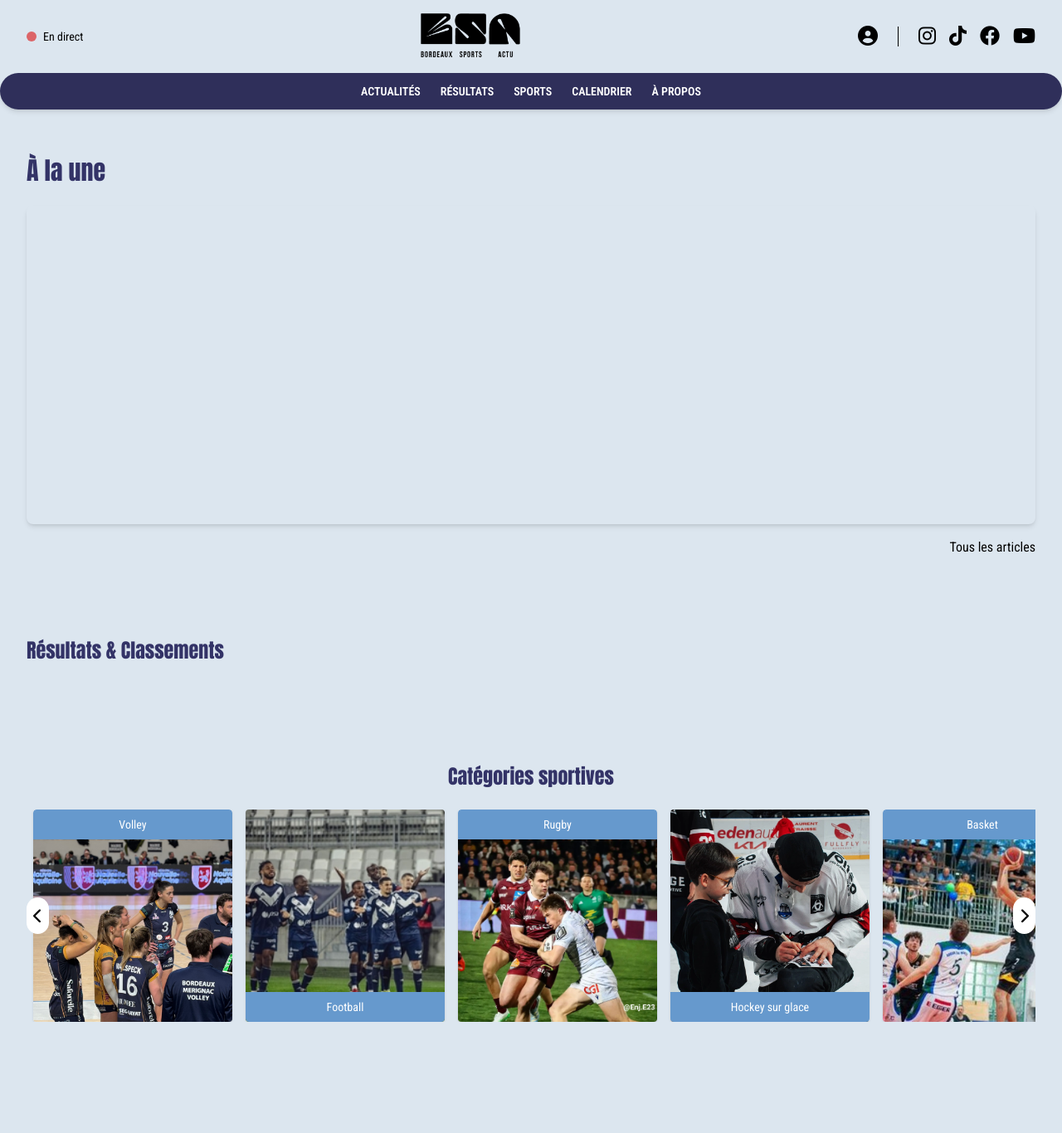
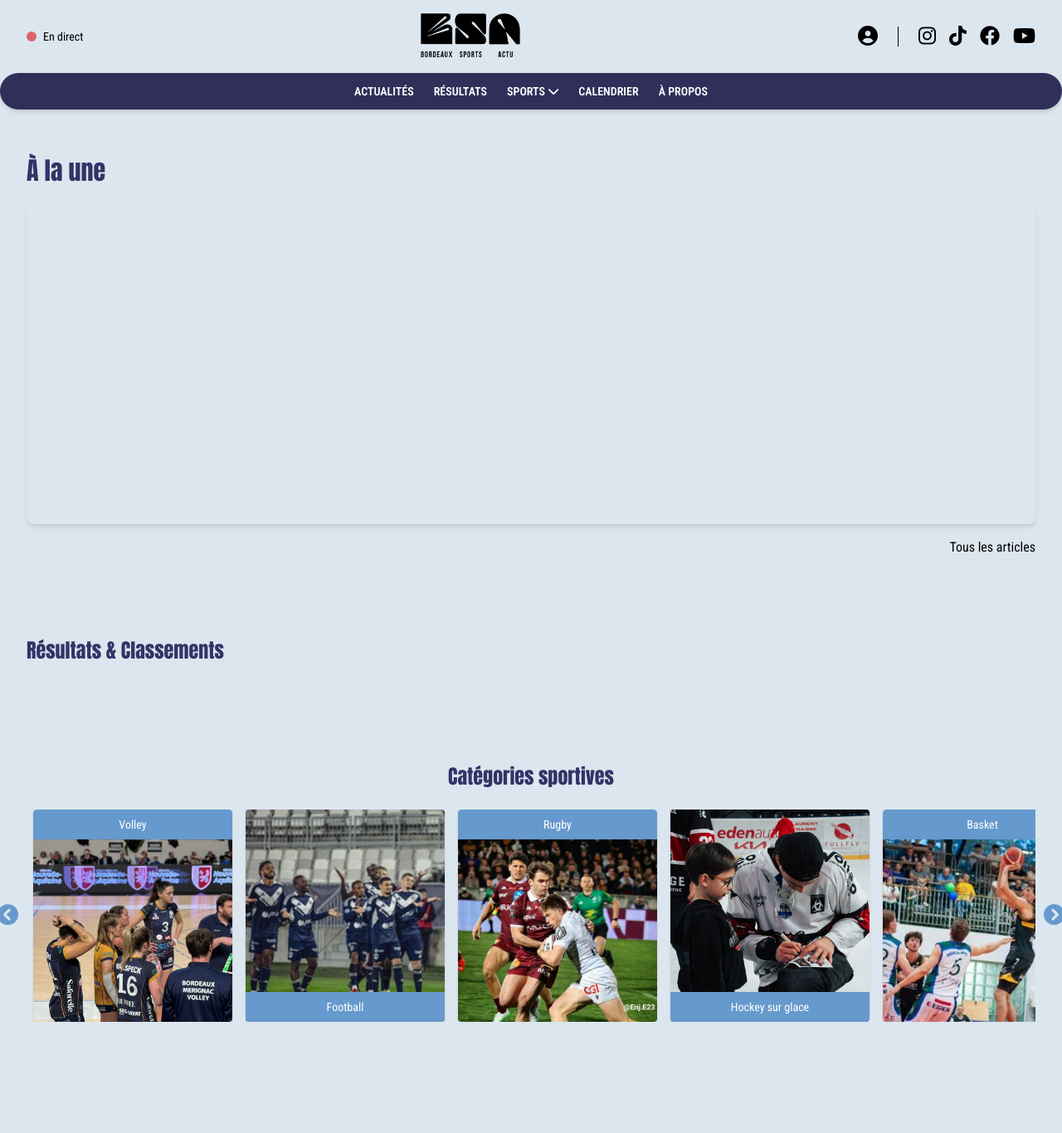
Before and after one commit to Vincent-Antoine/BordeauxSportsActu, a Symfony app: template templates/home/index.html.twig in a window 1280 px wide. Shown: the top 1366 px of the page at 83% size. Run offline with Twig, Linux system fonts and the light colour scheme; the template is opened without the code that fills it, so the values that code supplies are empty; style sheets or scripts are compiled from the project's sources; some libraries are stand-ins or nearby versions.

Commit message:
modification ressetage

```diff
--- a/tailwind.config.js
+++ b/tailwind.config.js
@@ -23,6 +23,9 @@ module.exports = {
         title: ['"Anton"', "cursive"],
         body: ['"Roboto Condensed"', "sans-serif"],
       },
+      inset: {
+        '-35': '-35px',
+      },
     },
   },
   plugins: [],
--- a/templates/article/index.html.twig
+++ b/templates/article/index.html.twig
@@ -185,7 +185,7 @@
                     <p class="text-gray-700 text-sm mt-2" x-text="article.content"></p>
                     <a
                         :href="article.link"
-                        class="inline-block mt-4 bg-blue-500 text-white text-sm px-4 py-2 rounded hover:bg-blue-600"
+                        class="inline-block mt-4 text-white text-sm px-4 py-2 rounded hover:bg-blue-600  text-[#669acc]"
                     >
                         <i class="fas fa-book-reader mr-1"></i> Lire l'article
                     </a>
--- a/templates/footer.html.twig
+++ b/templates/footer.html.twig
@@ -44,10 +44,10 @@
       <span class="text-base font-bold tracking-wide text-gray-900 text-xl">Nos réseaux sociaux</span>
       <div class="flex items-center mt-1 space-x-3">
         <!-- Icônes réseaux (exemples) -->
-        <a href="https://www.tiktok.com/@bordeauxsportsactu" class="text-gray-500 hover:text-blue-700"><i class="fa-brands fa-tiktok text-lg"></i></a>
-        <a href="https://www.instagram.com/bordeaux_sports_actu/" class="text-gray-500 hover:text-blue-700"><i class="fa-brands fa-instagram text-lg"></i></a>
-        <a href="https://www.youtube.com/@BordeauxSportsActu" class="text-gray-500 hover:text-blue-700"><i class="fa-brands fa-youtube text-lg"></i></a>
-        <a href="https://www.facebook.com/profile.php?id=61571981175133/" class="text-gray-500 hover:text-blue-700"><i class="fa-brands fa-facebook text-lg"></i></a>
+        <a href="https://www.tiktok.com/@bordeauxsportsactu" target="_blank" class="text-gray-500 hover:text-blue-700"><i class="fa-brands fa-tiktok text-lg"></i></a>
+        <a href="https://www.instagram.com/bordeaux_sports_actu/" target="_blank" class="text-gray-500 hover:text-blue-700"><i class="fa-brands fa-instagram text-lg"></i></a>
+        <a href="https://www.youtube.com/@BordeauxSportsActu" target="_blank" class="text-gray-500 hover:text-blue-700"><i class="fa-brands fa-youtube text-lg"></i></a>
+        <a href="https://www.facebook.com/profile.php?id=61571981175133/" target="_blank" class="text-gray-500 hover:text-blue-700"><i class="fa-brands fa-facebook text-lg"></i></a>
       </div>
     </div>
   </div>
--- a/templates/header.html.twig
+++ b/templates/header.html.twig
@@ -50,10 +50,10 @@
 
     <!-- Réseaux sociaux -->
     <div class="flex items-center gap-4 text-2xl">
-        <a href="https://www.instagram.com/bordeaux_sports_actu/" class="hover:opacity-75" aria-label="Instagram Bordeaux Sports Actu"><i class="fa-brands fa-instagram"></i></a>
-        <a href="https://www.tiktok.com/@bordeauxsportsactu" class="hover:opacity-75" aria-label="TikTok Bordeaux Sports Actu"><i class="fa-brands fa-tiktok"></i></a>
-        <a href="https://www.facebook.com/profile.php?id=61571981175133" class="hover:opacity-75" aria-label="Facebook Bordeaux Sports Actu"><i class="fa-brands fa-facebook"></i></a>
-        <a href="https://www.youtube.com/@BordeauxSportsActu" class="hover:opacity-75" aria-label="YouTube Bordeaux Sports Actu"><i class="fa-brands fa-youtube"></i></a>
+        <a href="https://www.instagram.com/bordeaux_sports_actu/" class="hover:opacity-75" aria-label="Instagram Bordeaux Sports Actu"  target="_blank"><i class="fa-brands fa-instagram"></i></a>
+        <a href="https://www.tiktok.com/@bordeauxsportsactu" class="hover:opacity-75" aria-label="TikTok Bordeaux Sports Actu" target="_blank"><i class="fa-brands fa-tiktok"></i></a>
+        <a href="https://www.facebook.com/profile.php?id=61571981175133" class="hover:opacity-75" aria-label="Facebook Bordeaux Sports Actu" target="_blank"><i class="fa-brands fa-facebook"></i></a>
+        <a href="https://www.youtube.com/@BordeauxSportsActu" class="hover:opacity-75" aria-label="YouTube Bordeaux Sports Actu" target="_blank"><i class="fa-brands fa-youtube"></i></a>
     </div>
 </div>
 
@@ -96,15 +96,19 @@
             <div class="relative" x-data="{ open: false, timeout: null }"
      @mouseenter="clearTimeout(timeout); open = true"
      @mouseleave="timeout = setTimeout(() => open = false, 150)">
+
     <a href="{{ path('app_sports') }}">
         <button type="button"
-                            class="{% if app.request.attributes.get('_route') starts with 'app_sport_show' or app.request.attributes.get('_route') == 'app_sports' %}border-b-2 border-white{% else %}hover:text-gray-300{% endif %} focus:outline-none"
+                class="flex items-center gap-1 {% if app.request.attributes.get('_route') starts with 'app_sport_show' or app.request.attributes.get('_route') == 'app_sports' %}border-b-2 border-white{% else %}hover:text-gray-300{% endif %} focus:outline-none"
                 aria-haspopup="true"
                 :aria-expanded="open.toString()"
                 aria-controls="submenu-sports">
             SPORTS
+            <i x-show="!open" class="fa-solid fa-chevron-down transition duration-200"></i>
+            <i x-show="open" class="fa-solid fa-chevron-up transition duration-200"></i>
         </button>
     </a>
+
     <div x-show="open"
          id="submenu-sports"
          x-transition.opacity.duration.200ms
@@ -119,6 +123,7 @@
         </ul>
     </div>
 </div>
+
 
             <a href="{{ path('app_calendar') }}"
                class="{% if app.request.attributes.get('_route') == 'app_calendar' %}border-b-2 border-white{% else %}hover:text-gray-300{% endif %}">
--- a/templates/home/index.html.twig
+++ b/templates/home/index.html.twig
@@ -74,7 +74,7 @@
         <div x-show="currentSlide === {{ loop.index0 }}" class="flex flex-col lg:flex-row gap-6">
             <!-- Résultats -->
 <div class="hidden md:block w-full lg:w-1/2 bg-gray-100 p-4 rounded shadow">
-                <h3 class="text-lg  text-primary-black mb-1">{{ teamName }}</h3>
+                <h3 class="text-lg  text-primary-black mb-1 font-body">{{ teamName }}</h3>
                 <table class="w-full bg-white border border-gray-200 text-sm">
                     <thead class="bg-gray-100">
                         <tr>
@@ -240,12 +240,22 @@
                 </a>
             </template>
         </div>
-        <button aria-label="arrow-left" @click="scrollLeft" class="absolute left-0 top-1/2 transform -translate-y-1/2 text-black p-2 bg-white rounded-full">
-            <i class="fas fa-chevron-left text-lg"></i>
-        </button>
-        <button aria-label="arrow-right" @click="scrollRight" class="absolute right-0 top-1/2 transform -translate-y-1/2 text-black p-2 bg-white rounded-full">
-            <i class="fas fa-chevron-right text-lg"></i>
-        </button>
+        <!-- Bouton gauche -->
+<!-- Bouton gauche -->
+<button aria-label="arrow-left"
+        @click="scrollLeft"
+        class="absolute top-1/2 transform -translate-y-1/2 left-0 sm:-left-35 text-[25px]">
+    <i class="text-[#669acc] fa-solid fa-circle-chevron-left"></i>
+</button>
+
+<!-- Bouton droit -->
+<button aria-label="arrow-right"
+        @click="scrollRight"
+        class="absolute top-1/2 transform -translate-y-1/2 right-0 sm:-right-35 text-[25px]">
+    <i class="text-[#669acc] fa-solid fa-circle-chevron-right"></i>
+</button>
+
+
     </div>
 </section>
 
--- a/templates/sports/show.html.twig
+++ b/templates/sports/show.html.twig
@@ -42,7 +42,7 @@
                 <a href="{{ path('app_team_show', { slug: team.slug }) }}">
     <div class="bg-white shadow-md rounded-lg overflow-hidden hover:shadow-lg transition">
         {% if team.image %}
-            <img src="{{ asset('uploads/teams/' ~ team.image) }}" alt="{{ team.name }}" class="w-full h-40 object-contain">
+            <img src="{{ asset('uploads/teams/' ~ team.image) }}" alt="{{ team.name }}" class="w-full h-40 object-contain  p-4">
         {% endif %}
         <div class="p-4">
             <h4 class="text-lg text-gray-800">{{ team.name }}</h4>
--- a/templates/teams/show.html.twig
+++ b/templates/teams/show.html.twig
@@ -60,7 +60,7 @@
                         <h4 class="text-lg text-gray-800">{{ article.title }}</h4>
                         <p class="text-sm text-gray-600 mt-2">{{ article.content|striptags|slice(0, 100) ~ '...' }}</p>
                         <a href="{{ path('article_show', {'slug': article.slug}) }}"
-                           class="inline-block mt-3 text-blue-600 hover:underline text-sm">Lire l'article</a>
+                           class="inline-block mt-3 hover:underline text-sm text-[#669acc]">Lire l'article</a>
                     </div>
                 </div>
             {% endfor %}
```
Lines whose indentation alone changed are shown as unchanged.
